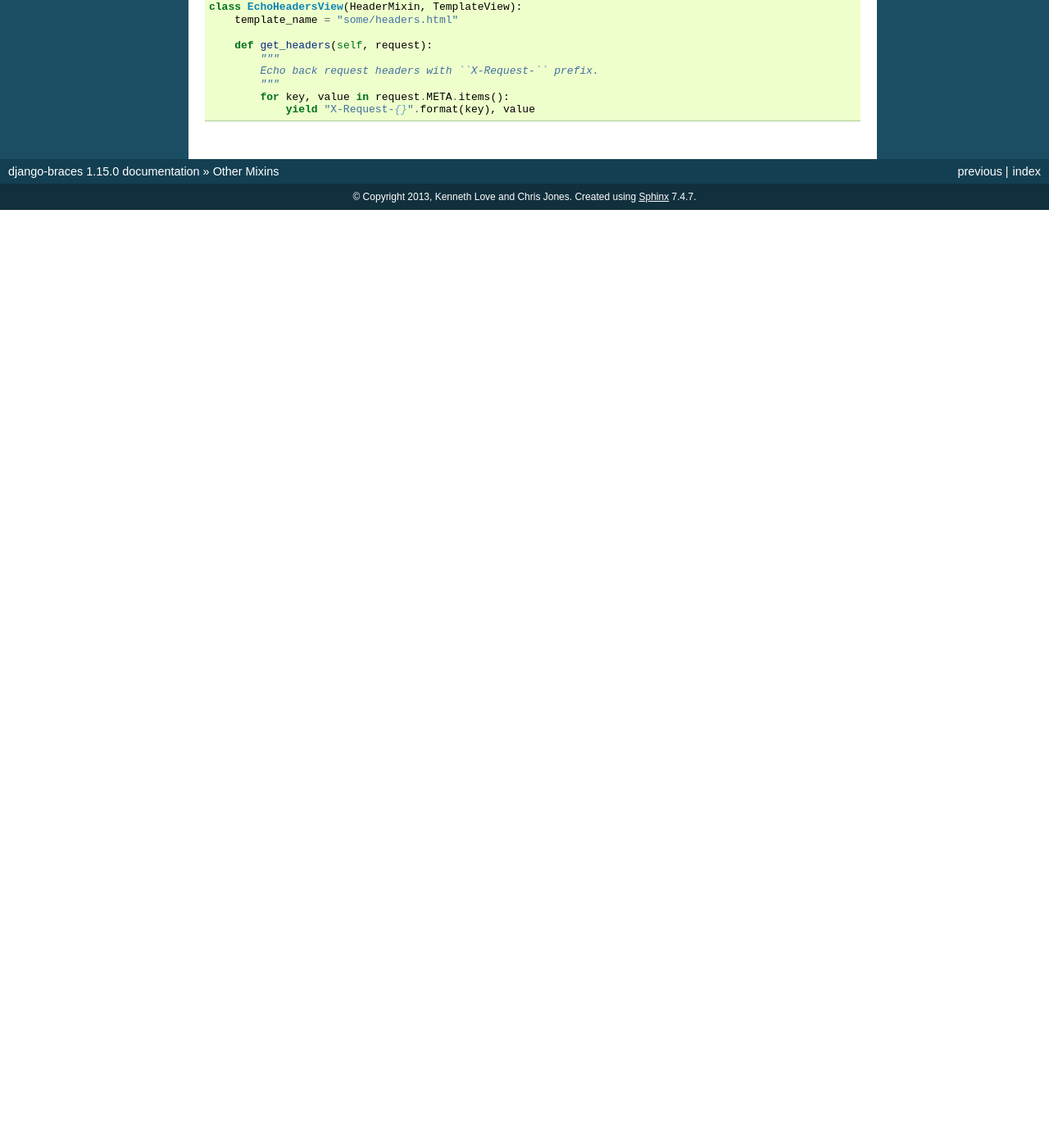
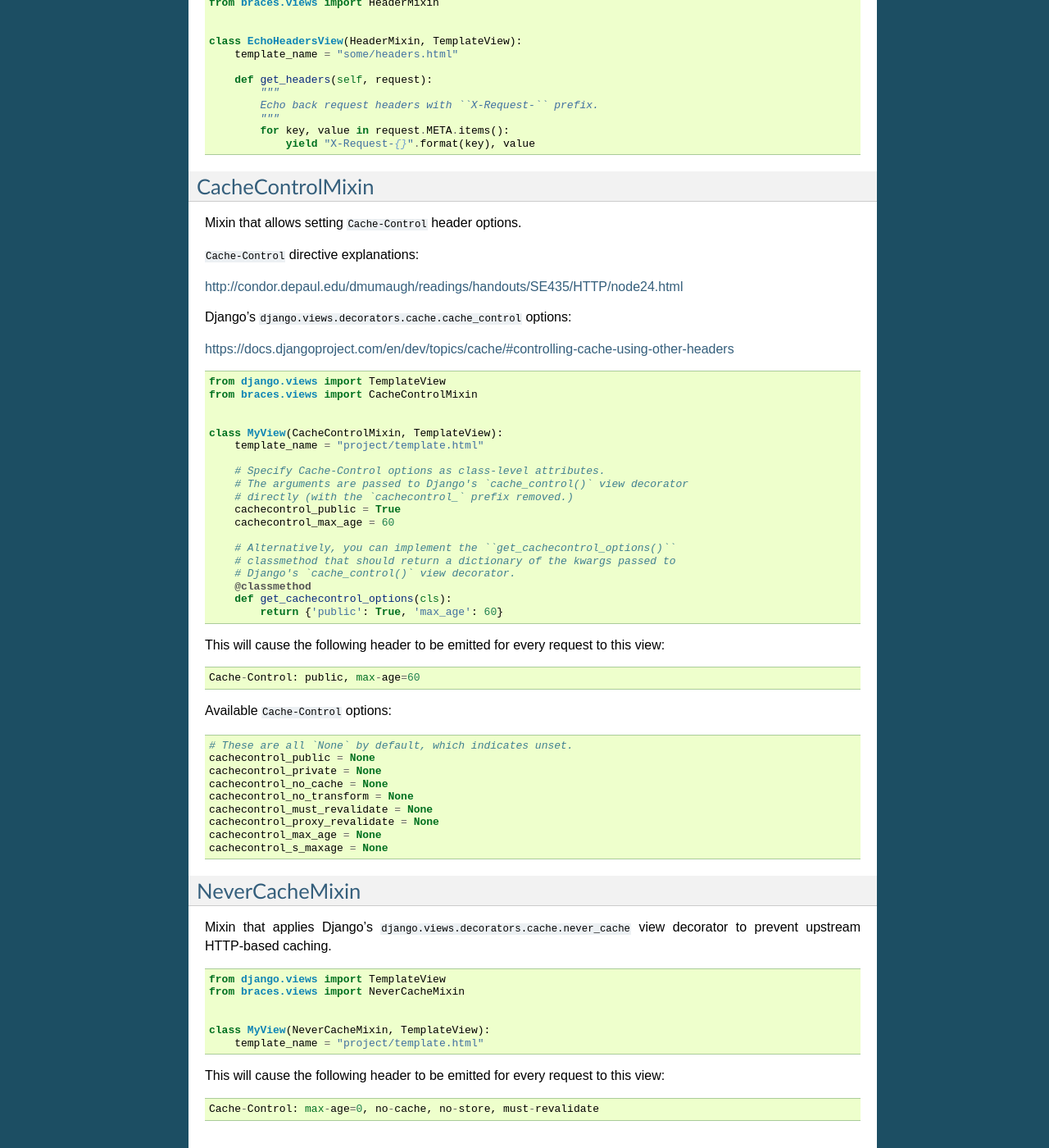
Before and after one commit to brack3t/django-braces, a Sphinx documentation site: the page built from docs/other.rst, in a window 1280 px wide and 1400 px high, scrolled down 10161 px. Shown: the whole window at 82% size. Built offline with Sphinx 7.4.7, drawn with Linux system fonts in a browser that asks for light colours; before the commit the page ends 10417 px from its top, so only the background shows below that; some of the changed text lies outside the part shown.

Commit message:
Cachecontrol mixin (#275)
Co-authored-by: Ben Wilber <benwilber@gmail.com>

```diff
--- a/CONTRIBUTORS.txt
+++ b/CONTRIBUTORS.txt
@@ -31,6 +31,7 @@ Direct Contributors
 * Mike Bryant
 * Fabio C. Barrionuevo da Luz
 * Sam Spencer
+* Ben Wilber
 * Mfon Eti-mfon
 
 Other Contributors
--- a/docs/changelog.rst
+++ b/docs/changelog.rst
@@ -4,6 +4,7 @@
 Changelog
 =========
 
+* :feature:`245` Cache-related headers
 * :release:`1.15.0 <2021-11-05>`
 * :support:`-` Formatted project with black
 * :support:`-` Updated README
--- a/docs/other.rst
+++ b/docs/other.rst
@@ -646,3 +646,88 @@ If you need to set the headers dynamically, e.g depending on some request inform
             """
             for key, value in request.META.items():
                 yield "X-Request-{}".format(key), value
+
+
+
+.. _CacheControlMixin:
+
+CacheControlMixin
+-----------------------
+
+Mixin that allows setting ``Cache-Control`` header options.
+
+``Cache-Control`` directive explanations:
+
+http://condor.depaul.edu/dmumaugh/readings/handouts/SE435/HTTP/node24.html
+
+Django's ``django.views.decorators.cache.cache_control`` options:
+
+https://docs.djangoproject.com/en/dev/topics/cache/#controlling-cache-using-other-headers
+
+::
+
+    from django.views import TemplateView
+    from braces.views import CacheControlMixin
+
+
+    class MyView(CacheControlMixin, TemplateView):
+        template_name = "project/template.html"
+
+        # Specify Cache-Control options as class-level attributes.
+        # The arguments are passed to Django's `cache_control()` view decorator
+        # directly (with the `cachecontrol_` prefix removed.)
+        cachecontrol_public = True
+        cachecontrol_max_age = 60
+
+        # Alternatively, you can implement the ``get_cachecontrol_options()``
+        # classmethod that should return a dictionary of the kwargs passed to
+        # Django's `cache_control()` view decorator.
+        @classmethod
+        def get_cachecontrol_options(cls):
+            return {'public': True, 'max_age': 60}
+
+
+This will cause the following header to be emitted for every request to this view:
+
+::
+
+    Cache-Control: public, max-age=60
+
+
+Available ``Cache-Control`` options:
+
+::
+
+    # These are all `None` by default, which indicates unset.
+    cachecontrol_public = None
+    cachecontrol_private = None
+    cachecontrol_no_cache = None
+    cachecontrol_no_transform = None
+    cachecontrol_must_revalidate = None
+    cachecontrol_proxy_revalidate = None
+    cachecontrol_max_age = None
+    cachecontrol_s_maxage = None
+
+
+.. _NeverCacheMixin:
+
+NeverCacheMixin
+-----------------------
+
+Mixin that applies Django's ``django.views.decorators.cache.never_cache`` view decorator to prevent upstream HTTP-based caching.
+
+::
+
+    from django.views import TemplateView
+    from braces.views import NeverCacheMixin
+
+
+    class MyView(NeverCacheMixin, TemplateView):
+        template_name = "project/template.html"
+
+
+This will cause the following header to be emitted for every request to this view:
+
+::
+
+    Cache-Control: max-age=0, no-cache, no-store, must-revalidate
```
Also changed, not shown: 5 other files.
